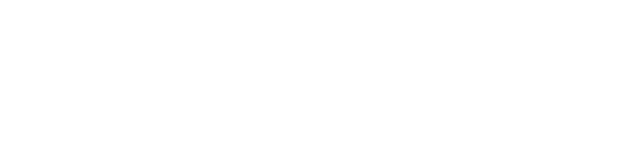
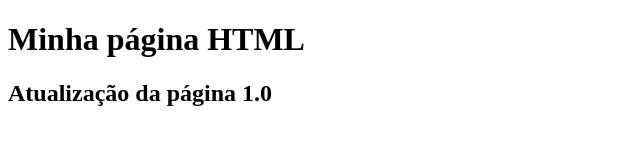
Before and after one commit to pesdesigner/gama-no-github, a plain HTML site: page index.html in a window 1280 px wide. Shown: the whole page, without its empty margins (0-640 px from the left). Drawn offline with Linux system fonts and the light colour scheme.

Commit message:
arquivo index.html atualizado novamente

```diff
--- a/index.html
+++ b/index.html
@@ -7,6 +7,7 @@
     <title>Git - Gama Academy</title>
 </head>
 <body>
-
+    <h1>Minha página HTML</h1>
+    <h2>Atualização da página 1.0</h2>
 </body>
 </html>
```
